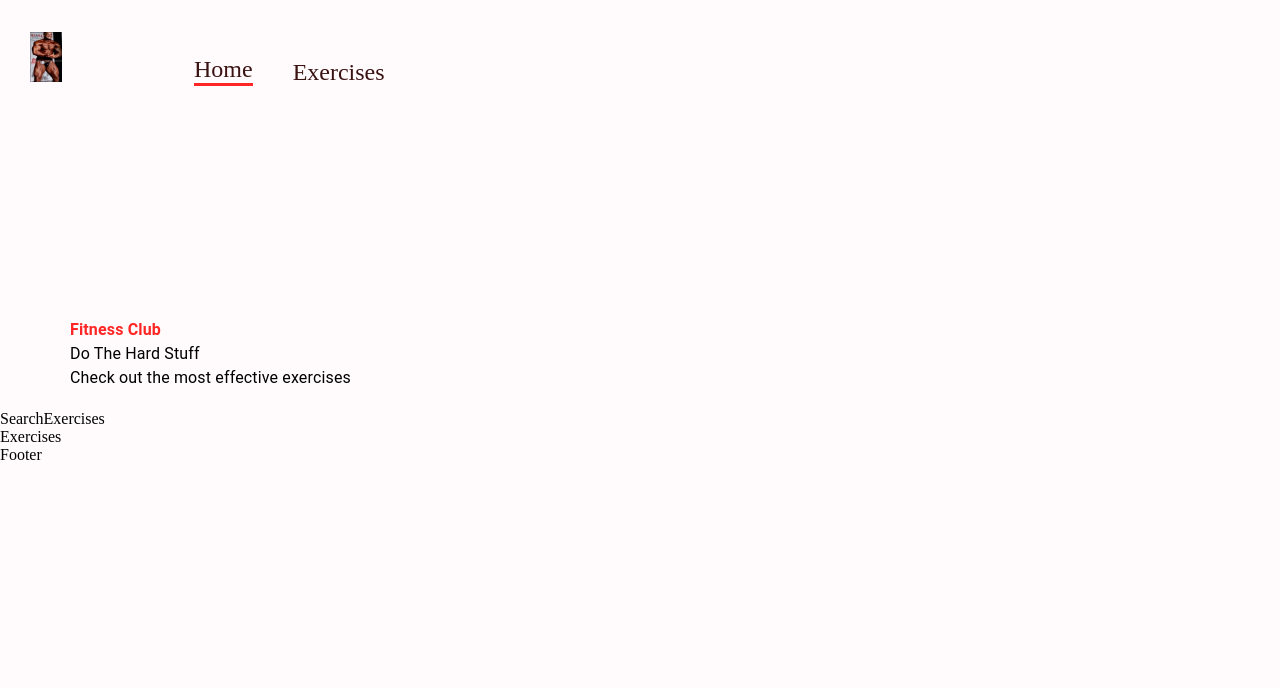
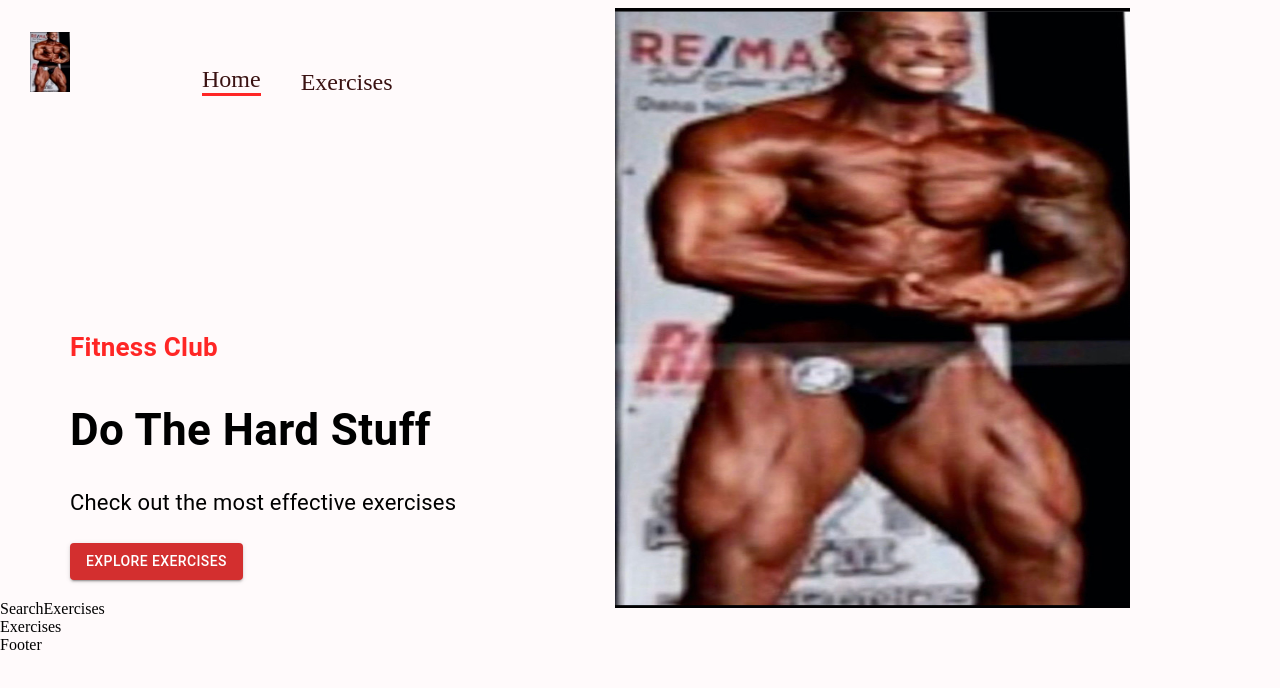
Before and after one commit to rmorales723/fitness_app, a React (Create React App) app in the folder gym_exercises/: page / in a window 1280 px wide. Shown: the top 688 px of the page. Built offline with nearby package versions, Linux system fonts and the light colour scheme.

Commit message:
fixed home page css

```diff
--- a/gym_exercises/src/App.css
+++ b/gym_exercises/src/App.css
@@ -55,11 +55,11 @@ body {
 
   .hero-banner-img {
     position: absolute;
-    right: 40px;
-    top: 0px;
-    width: 700px;
-    height: 900px;
-    margin-top: -330px;
+    right: 150px;
+    top: 10px;
+    width: 515px;
+    height: 600px;
+    margin-top: -310px;
 
   }
 
--- a/gym_exercises/src/components/HeroBanner.js
+++ b/gym_exercises/src/components/HeroBanner.js
@@ -1,5 +1,6 @@
 import React from 'react'
-import { Box, Stack, Typography } from '@mui/material'
+import { Box, Stack, Typography, Button } from '@mui/material'
+import HeroBannerImage from '../assets/images/Nationals.jpeg'
 
 const HeroBanner = () => {
   return (
@@ -8,15 +9,23 @@ const HeroBanner = () => {
         ml: {sm: '50px'}
     }} position="relative" p="20px">
         <Typography color="#FF2625"
-        fontWeight="600" fontsize="26px">
+        fontWeight="600" fontSize="26px">
             Fitness Club
         </Typography>
-        <Typography>
+        <Typography fontWeight={600}
+        sx={{ fontSize: { lg: '44px' , xs: '40px'}
+        }} mb="23px" mt="30px">
             Do The Hard Stuff
         </Typography>
-        <Typography>
+        <Typography fontSize="22px"
+        LineHeight="35px" mb={3}>
             Check out the most effective exercises
         </Typography>
+        <Button variant="contained" color="error"
+        href="#exercises">Explore Exercises</Button>
+        <img src={HeroBannerImage} alt="hero-banner"
+        className="hero-banner-img"
+ />
     </Box>
   )
 }
--- a/gym_exercises/src/components/Navbar.js
+++ b/gym_exercises/src/components/Navbar.js
@@ -13,7 +13,7 @@ const Navbar = () => {
             sm: '122px', xs: '40px'}, mt: { sm: '32px', xs: '20px'}, justifyContent: 'none'}} px="20px">
     <Link to="/">
         <img src={Nationals} alt="Nationals" style={{
-        width: '32px', height: '50px',
+        width: '40px', height: '60px',
         margin: '0 10px'
         }} />
     </Link>
```
